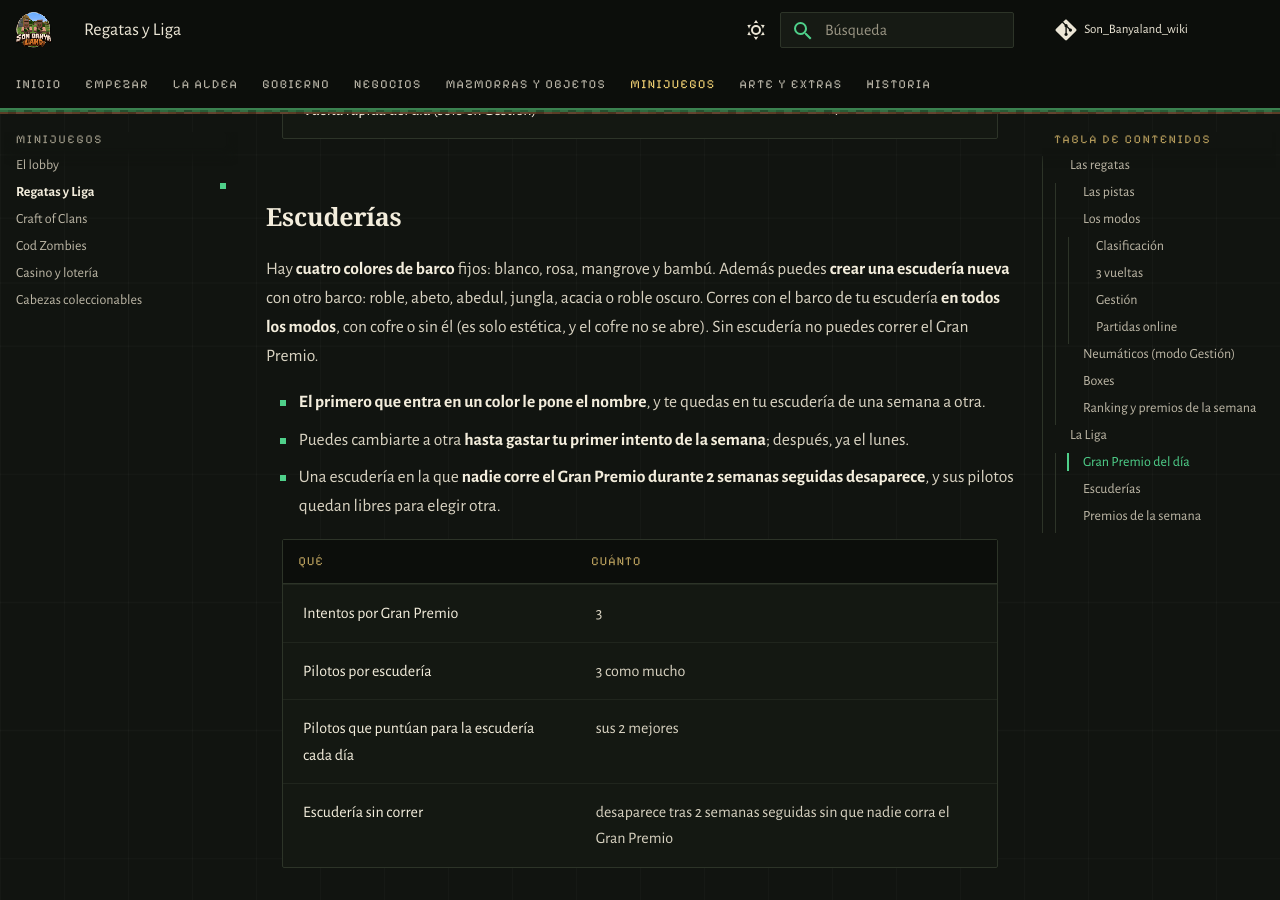
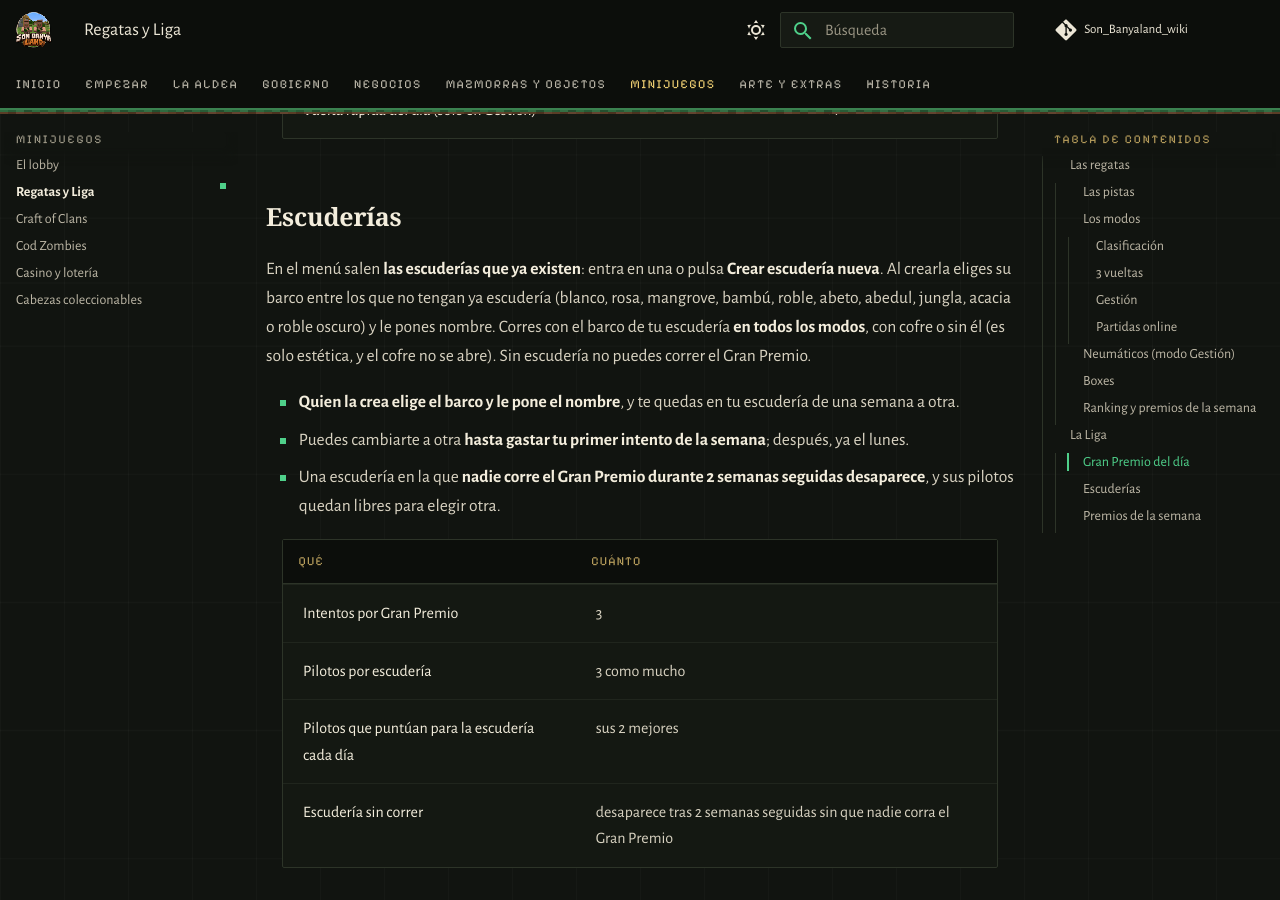
Before and after one commit to PigPilgrim/Son_Banyaland_wiki, an MkDocs documentation site: the page built from docs/regatas.md, in a window 1280 px wide and 900 px high, scrolled down 5466 px. Built offline with MkDocs 1.6.1 and Material for MkDocs 9.7.7, drawn with Linux system fonts in a browser that asks for light colours; some web fonts are replaced; comment, search, counter and statistics services are not loaded.

Commit message:
Regatas: escuderías sin colores fijos; quien la crea elige el barco
Co-Authored-By: Claude Opus 5.5 <noreply@anthropic.com>

```diff
--- a/docs/regatas.md
+++ b/docs/regatas.md
@@ -123,11 +123,12 @@ nuevas: sale el podio de ayer y el Gran Premio de hoy.
 
 ### Escuderías
 
-Hay **cuatro colores de barco** fijos: blanco, rosa, mangrove y bambú. Además puedes **crear una escudería nueva** con
-otro barco: roble, abeto, abedul, jungla, acacia o roble oscuro. Corres con el barco de tu escudería **en todos los
-modos**, con cofre o sin él (es solo estética, y el cofre no se abre). Sin escudería no puedes correr el Gran Premio.
+En el menú salen **las escuderías que ya existen**: entra en una o pulsa **Crear escudería nueva**. Al crearla eliges
+su barco entre los que no tengan ya escudería (blanco, rosa, mangrove, bambú, roble, abeto, abedul, jungla, acacia o
+roble oscuro) y le pones nombre. Corres con el barco de tu escudería **en todos los modos**, con cofre o sin él (es
+solo estética, y el cofre no se abre). Sin escudería no puedes correr el Gran Premio.
 
-- **El primero que entra en un color le pone el nombre**, y te quedas en tu escudería de una semana a otra.
+- **Quien la crea elige el barco y le pone el nombre**, y te quedas en tu escudería de una semana a otra.
 - Puedes cambiarte a otra **hasta gastar tu primer intento de la semana**; después, ya el lunes.
 - Una escudería en la que **nadie corre el Gran Premio durante 2 semanas seguidas desaparece**, y sus pilotos quedan
   libres para elegir otra.
```
